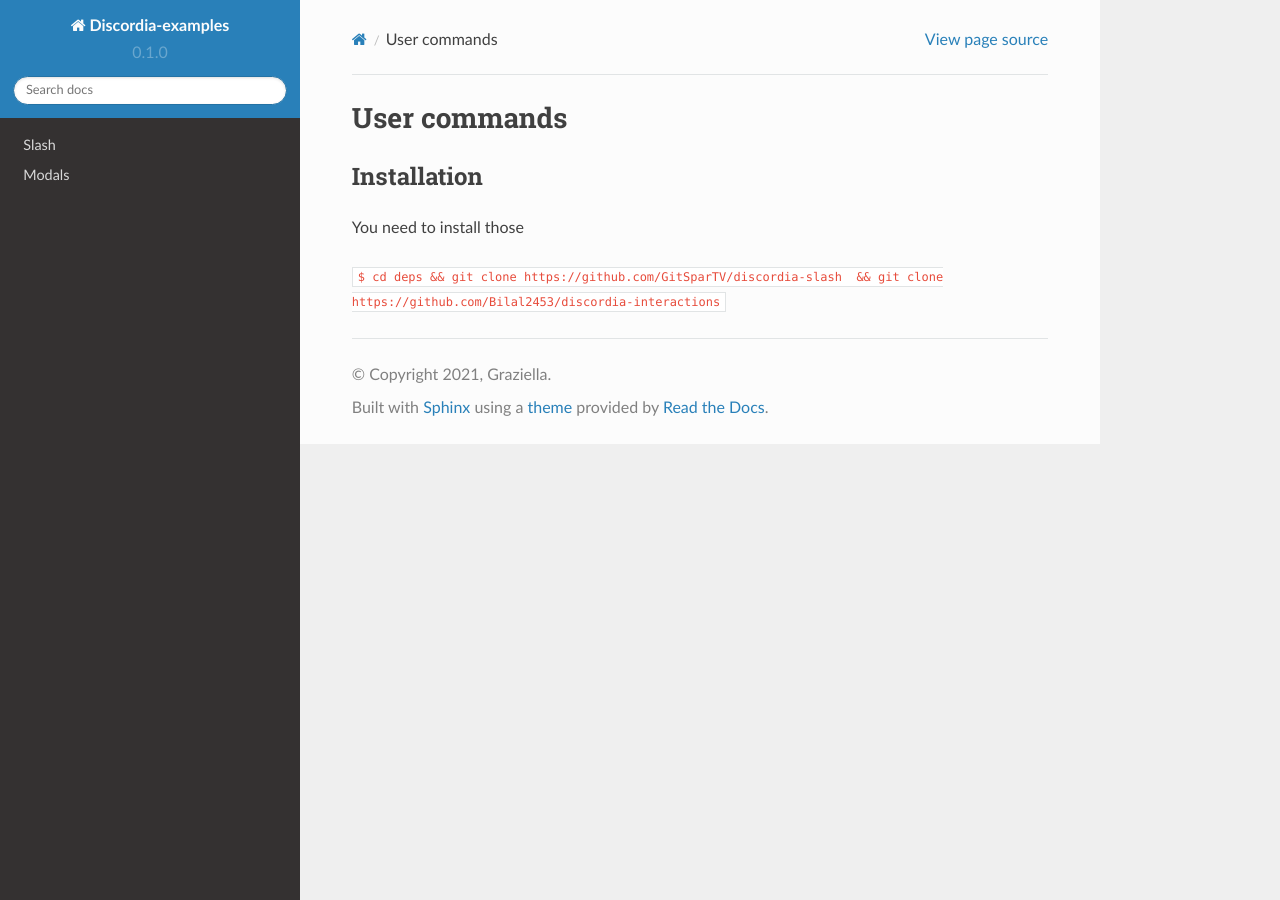
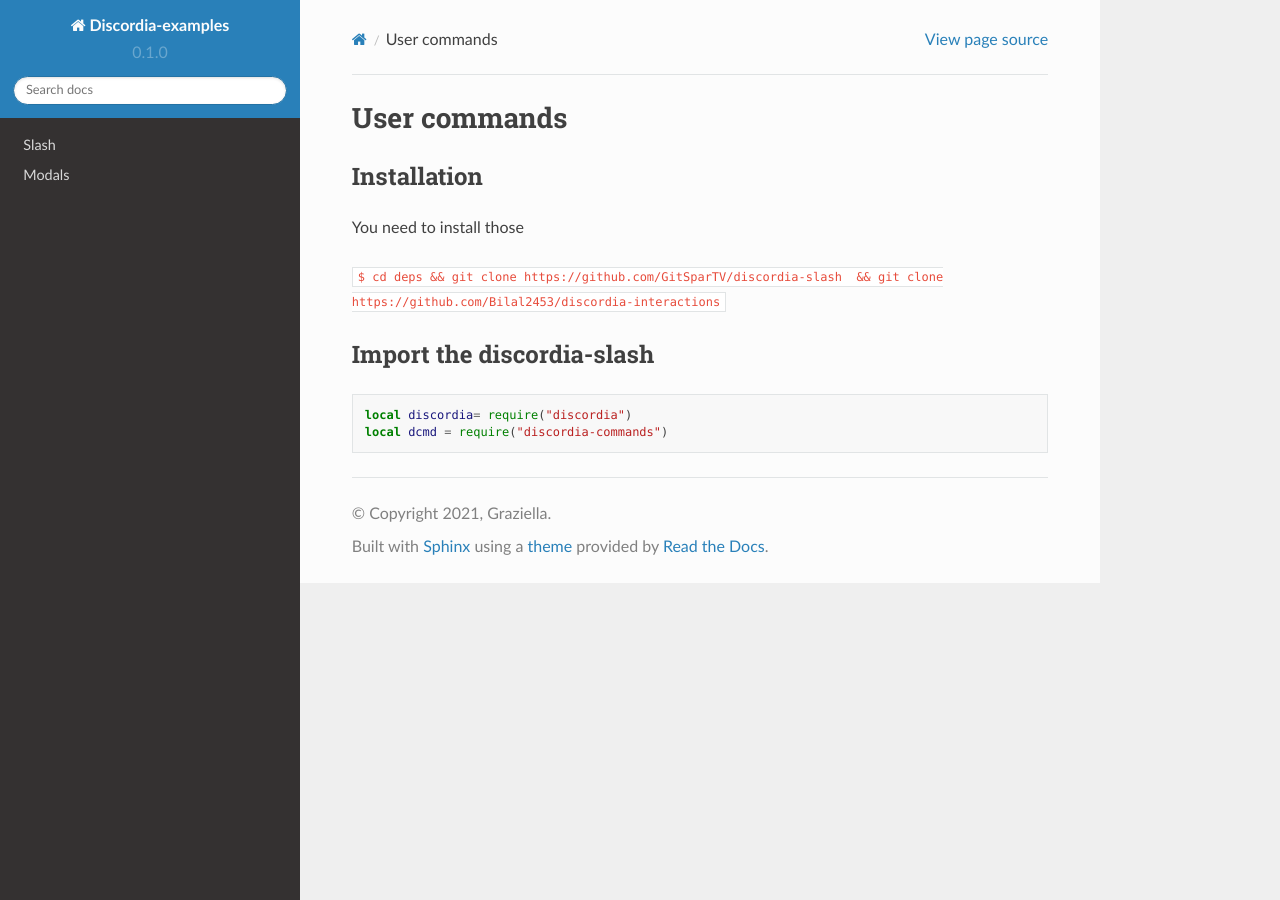
Before and after one commit to justdie386/discordia-examples, a Sphinx documentation site: the page built from docs/source/userCommand.rst, in a window 1280 px wide. Built offline with Sphinx 7.4.7 and the Read the Docs theme 2.0.0, drawn with Linux system fonts in a browser that asks for light colours; pages that are not in the unit, such as notebooks, are missing from menus.

Commit message:
Update userCommand.rst

```diff
--- a/docs/source/userCommand.rst
+++ b/docs/source/userCommand.rst
@@ -9,3 +9,12 @@ Installation
 You need to install those
 
 ``$ cd deps && git clone https://github.com/GitSparTV/discordia-slash  && git clone https://github.com/Bilal2453/discordia-interactions``
+
+Import the discordia-slash
+----------------
+
+.. code-block:: lua
+
+
+   local discordia= require("discordia")
+   local dcmd = require("discordia-commands")
```
